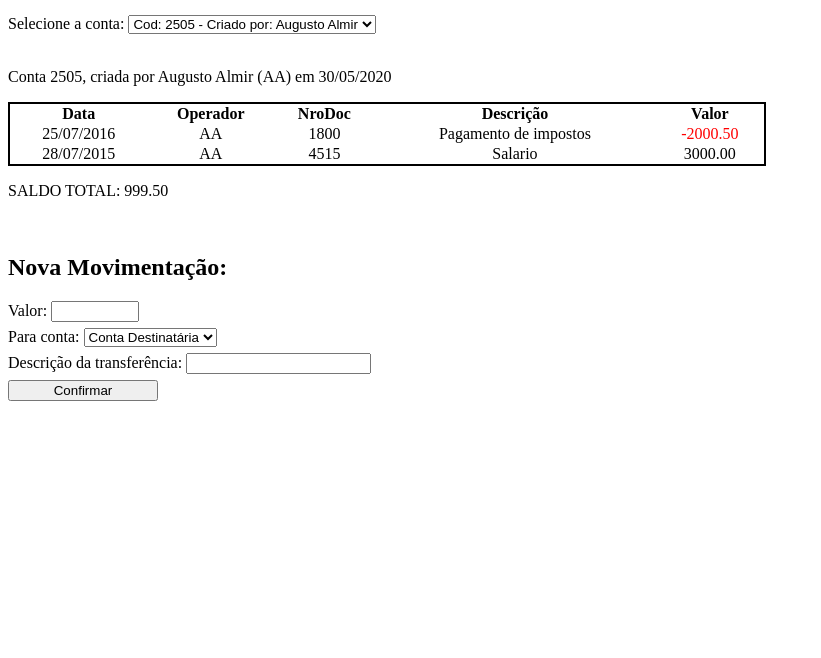
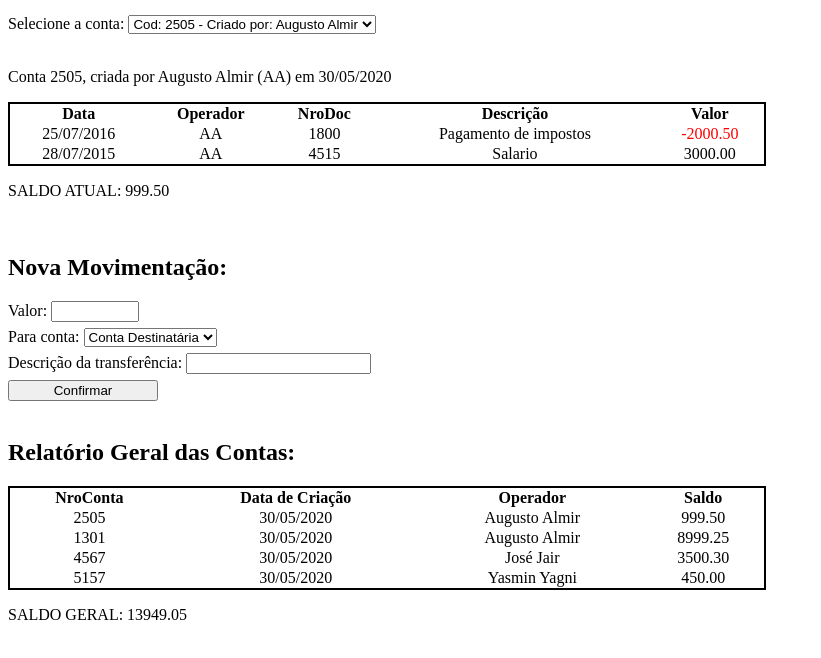
Before and after one commit to pucrs-gcs-2020-1/trabalho1-20201-andrei_group, a website: page src/index.html in a window 1280 px wide. Shown: the part 104-762 px from the top of the page, without its empty margins (0-821 px from the left). Drawn offline with Linux system fonts and the light colour scheme.

Commit message:
feat(table): Add global inform for all accounts

```diff
--- a/src/index.html
+++ b/src/index.html
@@ -30,10 +30,10 @@
     <br/>
 
     <p id="accountMessage"></p>
-    <table id="content-table" style="border: 2px solid black; border-collapse: collapse; text-align: center; min-width: 60%">
+    <table id="transactions-table" style="border: 2px solid black; border-collapse: collapse; text-align: center; min-width: 60%">
     </table>
 
-    <p>SALDO TOTAL: <span id="totalAmount"> </span></p>
+    <p>SALDO ATUAL: <span id="currentAmount"> </span></p>
 
     <br/>
 
@@ -58,5 +58,14 @@
         <button style="width: 150px" onclick="dispatch('makeTransaction')"> Confirmar </button>
 
     </div>
+
+    <br/>
+
+    <h2> Relatório Geral das Contas: </h2>
+
+    <table id="inform-table" style="border: 2px solid black; border-collapse: collapse; text-align: center; min-width: 60%">
+    </table>
+
+    <p>SALDO GERAL: <span id="totalAmount"> </span></p>
 </body>
 </html>
--- a/src/js/account.js
+++ b/src/js/account.js
@@ -5,7 +5,7 @@ const buildAccount = (operator, transactions) => {
         createdAt: new Date(),
         createdBy: operator,
         transactions: transactions || [],
-        getTotalAmount(){
+        getCurrentAmount(){
             return calcTotalCash(this.transactions);
         },
         getDate() {
@@ -40,6 +40,8 @@ const addAccount = () => {
     ACCOUNTS.push(account);
     addToDropdown('accountSelection', account, () => `Cod: ${account.id} - Criado por: ${account.createdBy.name}`);
     addToDropdown('receiverAcc', account, () => `Cod: ${account.id}`);
+
+    dispatch('updateInformTable');
 }
 
 window.addEventListener('addAccount', () => {
--- a/src/js/initSetup.js
+++ b/src/js/initSetup.js
@@ -66,7 +66,7 @@ window.addEventListener('updateSelectedAccount', () => {
     const account = getSelectedAccount();
     const message = getAccountMessage();
     message.innerHTML = `Conta ${account.id}, criada por ${account.createdBy.name} (${account.createdBy.initials}) em ${account.getDate()}`;
-    dispatch('updateContentTable')
+    dispatch('updateTransactionsTable')
 })
 
 const Event = (key, props) => new CustomEvent(key, { bubbles: true, detail: props })
@@ -78,4 +78,5 @@ setTimeout(() => {
     dispatch('updateWelcome', { operator: OPERATORS[0] })
     dispatch('updateSelectedAccount')
     dispatch('transactionAccSelected')
+    dispatch('updateInformTable')
 }, 10)
--- a/src/js/table.js
+++ b/src/js/table.js
@@ -1,9 +1,10 @@
-window.addEventListener('updateContentTable', () => {
+window.addEventListener('updateTransactionsTable', () => {
     const account = getSelectedAccount();
-    dispatch('clearTable')
-    addHeader()
+    dispatch('clearTable', { table: transactionsTable() })
+    const headings = ['Data', 'Operador', 'NroDoc',	'Descrição', 'Valor'];
+    addHeader(transactionsTable(), headings)
     account.transactions.forEach(transaction => {
-        addRow({
+        addTransactionRow({
             date: transaction.getDate(),
             operatorInitials: transaction.operator.initials,
             nroDoc: transaction.nroDoc,
@@ -12,24 +13,45 @@ window.addEventListener('updateContentTable', () => {
         })
     })
 
-    getTotalAmountLabel().innerHTML = account.getTotalAmount().toFixed(2);
+    getCurrentAmountLabel().innerHTML = account.getCurrentAmount().toFixed(2);
 })
 
-window.addEventListener('clearTable', () => {
-    const table = contentTable();
+window.addEventListener('updateInformTable', () => {
+    dispatch('clearTable', { table: informTable() })
+
+    const account = getSelectedAccount();
+    const headings = ['NroConta', 'Data de Criação', 'Operador', 'Saldo'];
+
+    addHeader(informTable(), headings)
+
+    ACCOUNTS.forEach(account => addInformRow(account))
+
+    getTotalAmountLabel().innerHTML = ACCOUNTS.reduce((total, account) => total + account.getCurrentAmount(), 0).toFixed(2);
+})
+
+window.addEventListener('clearTable', ({ detail }) => {
+    const table = detail.table;
     if (table.firstElementChild) {
         table.firstElementChild.innerHTML = "";
     }
 })
 
 
+const getCurrentAmountLabel = () => {
+    return document.getElementById('currentAmount');
+}
+
 const getTotalAmountLabel = () => {
     return document.getElementById('totalAmount');
 }
 
-const contentTable = () => {
-    return document.getElementById('content-table');
+const transactionsTable = () => {
+    return document.getElementById('transactions-table');
 }
+const informTable = () => {
+    return document.getElementById('inform-table');
+}
+
 
 const buildCell = (row, index, value, size) => {
     const cell = row.insertCell(index);
@@ -41,10 +63,8 @@ const buildCell = (row, index, value, size) => {
     return cell;
 }
 
-const addHeader = () => {
-    const table = contentTable();
+const addHeader = (table, headings) => {
     const row = table.insertRow(-1);
-    const headings = ['Data', 'Operador', 'NroDoc',	'Descrição', 'Valor'];
     headings.forEach((head, index) => {
         const headerCell = document.createElement("th");
         headerCell.innerHTML = head;
@@ -53,8 +73,8 @@ const addHeader = () => {
     })
 
 }
-const addRow = ({ date, operatorInitials, nroDoc, description, value }) => {
-    const table = contentTable();
+const addTransactionRow = ({ date, operatorInitials, nroDoc, description, value }) => {
+    const table = transactionsTable();
     const row = table.insertRow(table.rows.length);
 
     buildCell(row, 0, date)
@@ -63,3 +83,13 @@ const addRow = ({ date, operatorInitials, nroDoc, description, value }) => {
     buildCell(row, 3, description, 3)
     buildCell(row, 4, value)
 }
+
+const addInformRow = (account) => {
+    const table = informTable();
+    const row = table.insertRow(table.rows.length);
+
+    buildCell(row, 0, account.id)
+    buildCell(row, 1, account.getDate())
+    buildCell(row, 2, account.createdBy.name, 3)
+    buildCell(row, 3, account.getCurrentAmount().toFixed(2))
+}
--- a/src/js/transaction.js
+++ b/src/js/transaction.js
@@ -29,7 +29,7 @@ const getTransactionDescription= () => {
 }
 
 const hasEnoughMoney = (account, value) => {
-    return account.getTotalAmount() >= value
+    return account.getCurrentAmount() >= value
 }
 
 window.addEventListener('makeTransaction', () => {
@@ -64,5 +64,6 @@ window.addEventListener('makeTransaction', () => {
     account.transactions.push(withdrawTransaction);
     receiverAccount.transactions.push(depositTransaction);
 
-    dispatch('updateContentTable')
+    dispatch('updateTransactionsTable')
+    dispatch('updateInformTable')
 })
```
